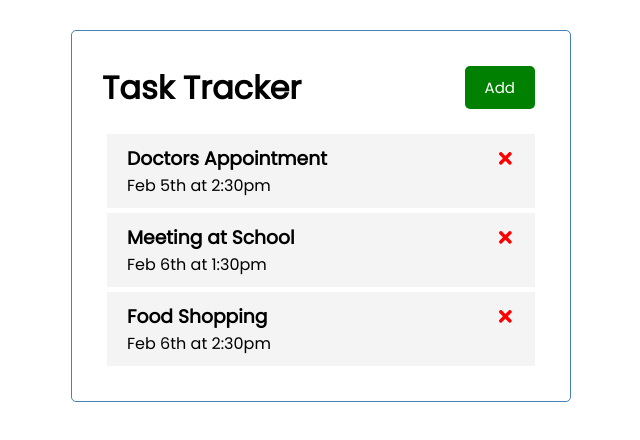
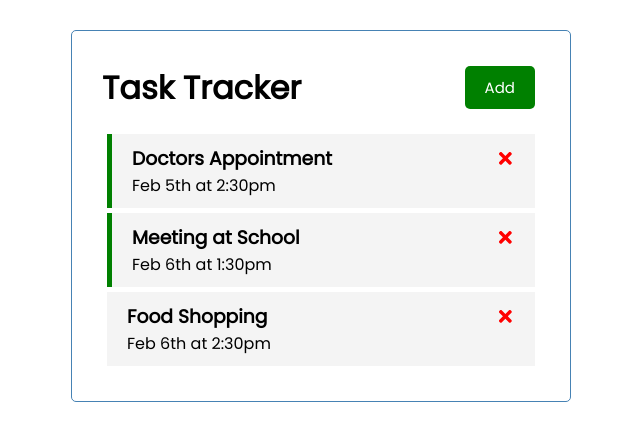
Before and after one commit to hchristy1234/react-task-manager, a React (Create React App) app: page / in a window 1280 px wide. Shown: the top 440 px of the page, without its empty margins (319-959 px from the left). Built offline with nearby package versions, Linux system fonts and the light colour scheme.

Commit message:
add toggle reminders

```diff
--- a/src/App.js
+++ b/src/App.js
@@ -29,9 +29,12 @@ const deleteTask = (id) => {
   setTasks(tasks.filter((task) => task.id !== id ))
 }
 
-// Toggle Reminder
+// Toggle Reminder !!
 const toggleReminder = (id) => {
-  console.log(id)
+  setTasks(
+    tasks.map((task) =>
+      task.id === id ? { ...task, reminder:
+      !task.reminder} : task))
 }
 
   return (
--- a/src/components/Task.js
+++ b/src/components/Task.js
@@ -2,8 +2,16 @@ import { FaTimes } from 'react-icons/fa'
 
 const Task = ({ task, onDelete, onToggle }) => {
     return (
-        <div className='task' onDoubleClick={() => onToggle(task.id)}>
-            <h3>{task.text} <FaTimes style={{ color: 'red', cursor: 'pointer' }} onClick={() => onDelete(task.id)}/></h3>
+        <div className={`task ${task.reminder ?
+        'reminder' : ''}`}
+        onDoubleClick={() => onToggle(task.id)}
+        >
+            <h3>
+                {task.text}{' '}
+                <FaTimes
+                    style={{ color: 'red', cursor: 'pointer' }}
+                    onClick={() => onDelete(task.id)}/>
+            </h3>
             <p>{task.day}</p>
         </div>
     )
```
Also changed, not shown: src/components/AddTask.js (added, +9 -0 lines).
